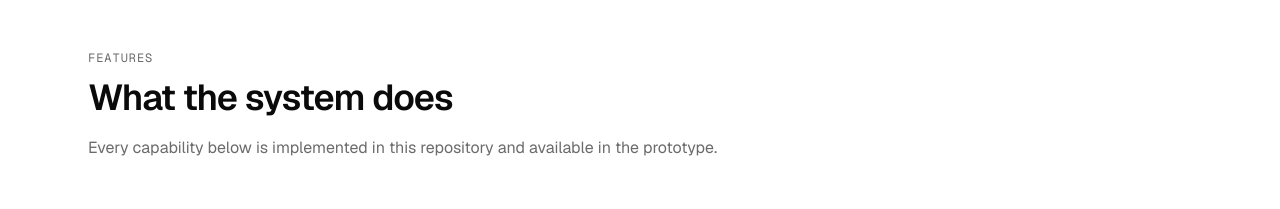
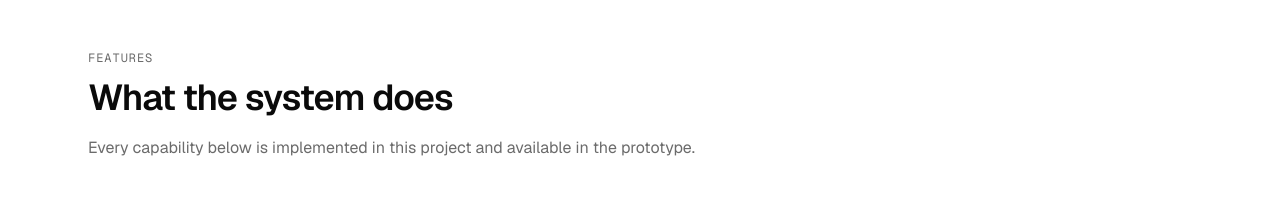
Before and after one commit to TacticGuy/ai-architecture-guardian, a React (Vite) app in the folder web/: page / in a window 1280 px wide. Shown: the part 1540-1749 px from the top of the page. Built offline with nearby package versions, Linux system fonts and the light colour scheme.

Commit message:
fix: slight rendering error

```diff
--- a/web/src/pages/Landing.tsx
+++ b/web/src/pages/Landing.tsx
@@ -233,7 +233,7 @@ export default function Landing() {
 
         <Section
           id="features" eyebrow="Features" title="What the system does"
-          intro="Every capability below is implemented in this repository and available in the prototype."
+          intro="Every capability below is implemented in this project and available in the prototype."
         >
           <div className="grid gap-5 sm:grid-cols-2 lg:grid-cols-3">
             {features.map((feature, index) => (
```
